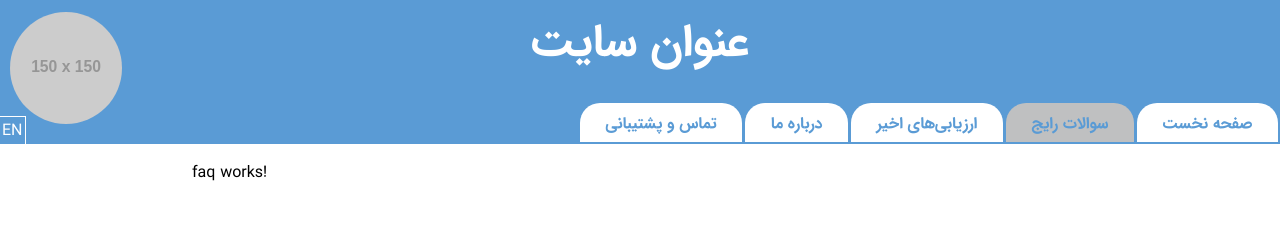
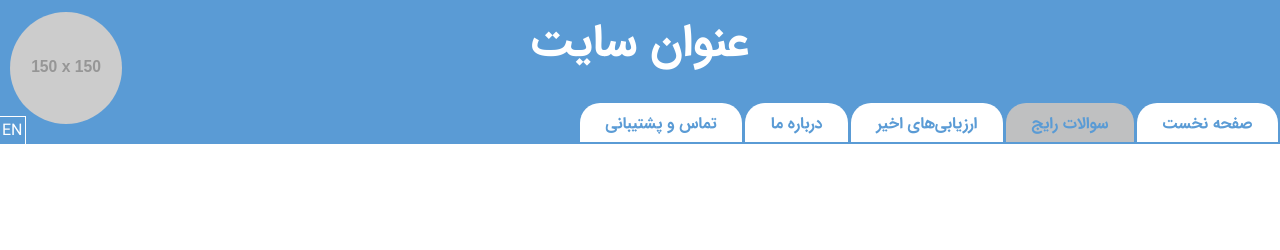
Before and after one commit to NavFar/SecurityTester-Front, an Angular app: page /faq in a window 1280 px wide. Shown: the top 250 px of the page. Built offline with nearby package versions, Linux system fonts and the light colour scheme; what ng-recaptcha would draw is missing.

Commit message:
finish faq

```diff
--- a/src/app/components/faq/faq.component.html
+++ b/src/app/components/faq/faq.component.html
@@ -1,3 +1 @@
-<p>
-  faq works!
-</p>
+<app-question *ngFor="let faq of faqs" [title]="faq.title" [question]="faq.question" [answer]="faq.answer"></app-question>
--- a/src/app/components/faq/faq.component.ts
+++ b/src/app/components/faq/faq.component.ts
@@ -1,4 +1,4 @@
-import { Component, OnInit } from '@angular/core';
+import { Component , OnInit } from '@angular/core';
 
 @Component({
   selector: 'app-faq',
@@ -6,8 +6,12 @@ import { Component, OnInit } from '@angular/core';
   styleUrls: ['./faq.component.css']
 })
 export class FaqComponent implements OnInit {
-
-  constructor() { }
+  faqs:any[];
+  constructor() {
+    this.faqs=[
+      // {title:"",question:"",answer:""},
+    ];
+   }
 
   ngOnInit() {
   }
```
